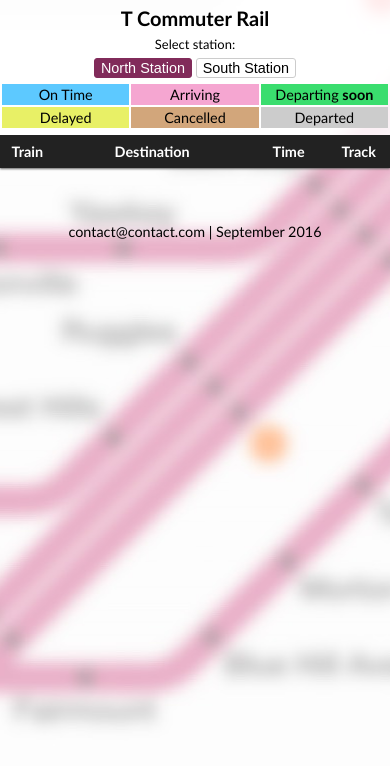
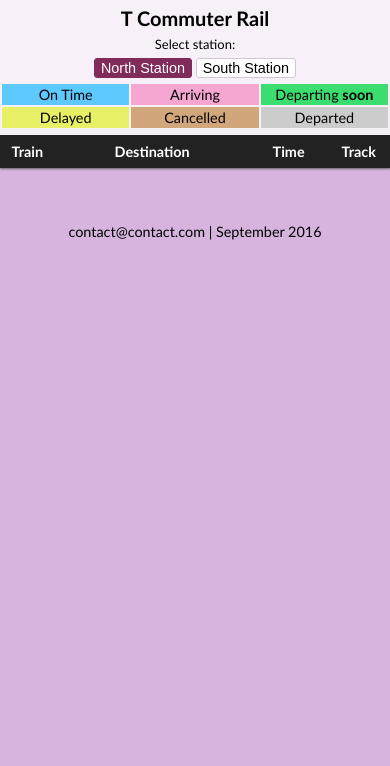
Before and after one commit to tobiasestime/mbta_departures, a website: page public/index.html in a window 390 px wide. Drawn offline with Linux system fonts and the light colour scheme; no server answers.

Commit message:
Mobile Optimization
Mobile friendly background

```diff
--- a/public/css/main.css
+++ b/public/css/main.css
@@ -192,6 +192,11 @@ footer {
 
 /* Resposiveness */
 @media (max-width: 600px) {
+
+	body {
+		background: #d6b4de;
+	}
+
 	h1 {
 		font-size: 20px;
 	}
```
